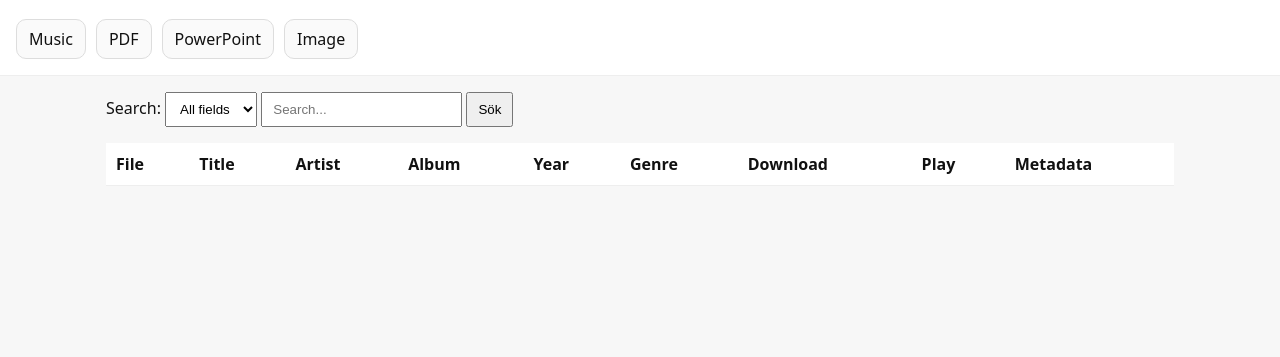
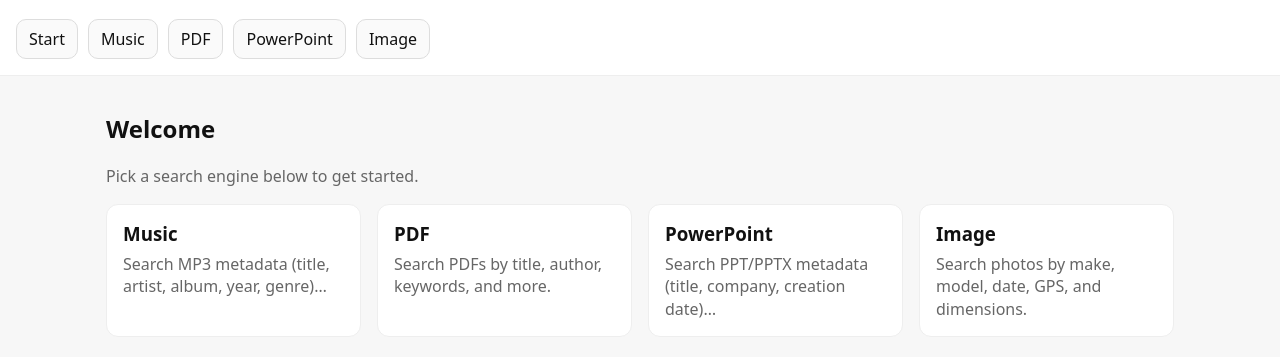
Before and after one commit to JohanTran94/Metadata-Projekt, a website: page frontend/index.html in a window 1280 px wide. Shown: the part 85-442 px from the top of the page. Drawn offline with Linux system fonts and the light colour scheme; no server answers.

Commit message:
add basic start page

```diff
--- a/frontend/index.html
+++ b/frontend/index.html
@@ -12,6 +12,7 @@
   <header class="site-header">
     <h1>Metadata search engine!</h1>
     <nav class="tabs">
+      <a href="#start">Start</a>
       <a href="#music">Music</a>
       <a href="#pdf">PDF</a>
       <a href="#powerpoint">PowerPoint</a>
--- a/frontend/main.js
+++ b/frontend/main.js
@@ -3,9 +3,10 @@
 //
 
 const routes = {
+  start: './start_main.js',
   music: './music_main.js',
   pdf: './pdf_main.js',
-  powerpoint: './ppt_main.js',
+  powerpoint: './ppt_main_test.js',
   image: './image_main.js',
 };
 
@@ -13,7 +14,7 @@ const routes = {
 let current = { cleanup: null };
 // start med musik då det är min branch & jag inte har någon mockdata för de andra filtyperna
 async function loadRoute() {
-  const hash = (location.hash || '#music').slice(1).toLowerCase();
+  const hash = (location.hash || '#start').slice(1).toLowerCase();
   const path = routes[hash] || routes.music;
 
 
--- /dev/null
+++ b/frontend/start_main.js
@@ -0,0 +1,35 @@
+
+export async function render(appEl) {
+  appEl.innerHTML = `
+    <section>
+      <h2>Welcome</h2>
+      <p class="muted" style="margin:4px 0 16px">
+        Pick a search engine below to get started.
+      </p>
+
+      <div class="start-grid">
+        <a href="#music" class="start-card">
+          <h3>Music</h3>
+          <p>Search MP3 metadata (title, artist, album, year, genre)…</p>
+        </a>
+
+        <a href="#pdf" class="start-card">
+          <h3>PDF</h3>
+          <p>Search PDFs by title, author, keywords, and more.</p>
+        </a>
+
+        <a href="#powerpoint" class="start-card">
+          <h3>PowerPoint</h3>
+          <p>Search PPT/PPTX metadata (title, company, creation date)…</p>
+        </a>
+
+        <a href="#image" class="start-card">
+          <h3>Image</h3>
+          <p>Search photos by make, model, date, GPS, and dimensions.</p>
+        </a>
+      </div>
+    </section>
+  `;
+}
+
+export function cleanup() { }
--- a/frontend/style.css
+++ b/frontend/style.css
@@ -75,3 +75,42 @@ td {
 .hidden {
   display: none !important;
 }
+
+/* Start page grid */
+.start-grid {
+  display: grid;
+  grid-template-columns: repeat(auto-fit, minmax(220px, 1fr));
+  gap: var(--gap);
+}
+
+.start-card {
+  display: block;
+  background: #fff;
+  border: 1px solid #eee;
+  border-radius: 12px;
+  padding: 16px;
+  text-decoration: none;
+  color: inherit;
+  transition: transform 0.08s ease, box-shadow 0.08s ease, border-color 0.08s ease;
+}
+
+.start-card:hover {
+  transform: translateY(-2px);
+  border-color: #ddd;
+  box-shadow: 0 4px 14px rgba(0, 0, 0, .06);
+}
+
+.start-card h3 {
+  margin: 0 0 6px;
+}
+
+.start-card p {
+  margin: 0;
+  color: var(--muted);
+}
+
+/* (optional) active tab highlight */
+.tabs a.active {
+  background: #e9f0ff;
+  border-color: #cfe0ff;
+}
--- a/index.js
+++ b/index.js
@@ -31,6 +31,7 @@ async function init() {
     await importPptMetadata(db);
   }
 
+
   const app = express();
   app.use(express.json());
 
```
